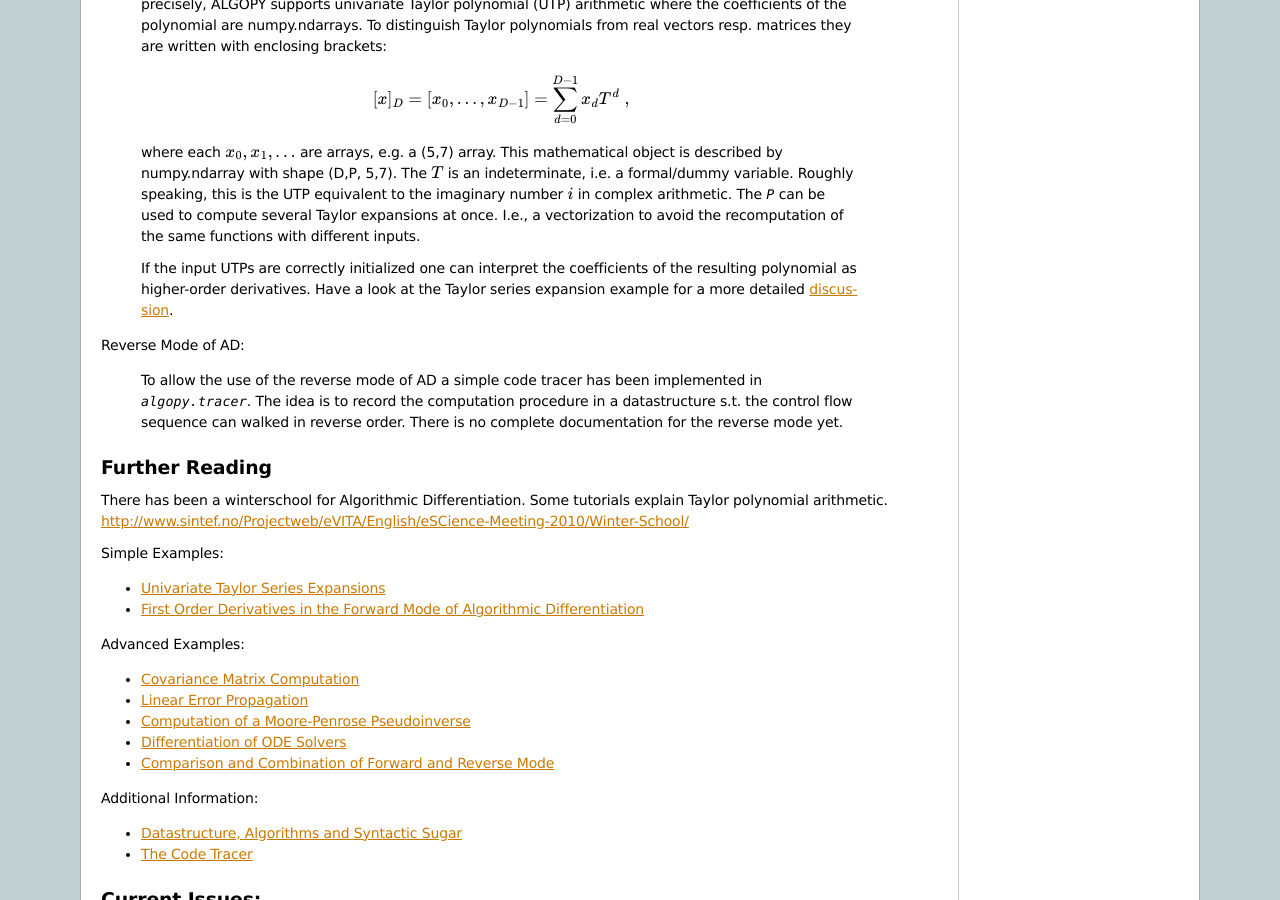
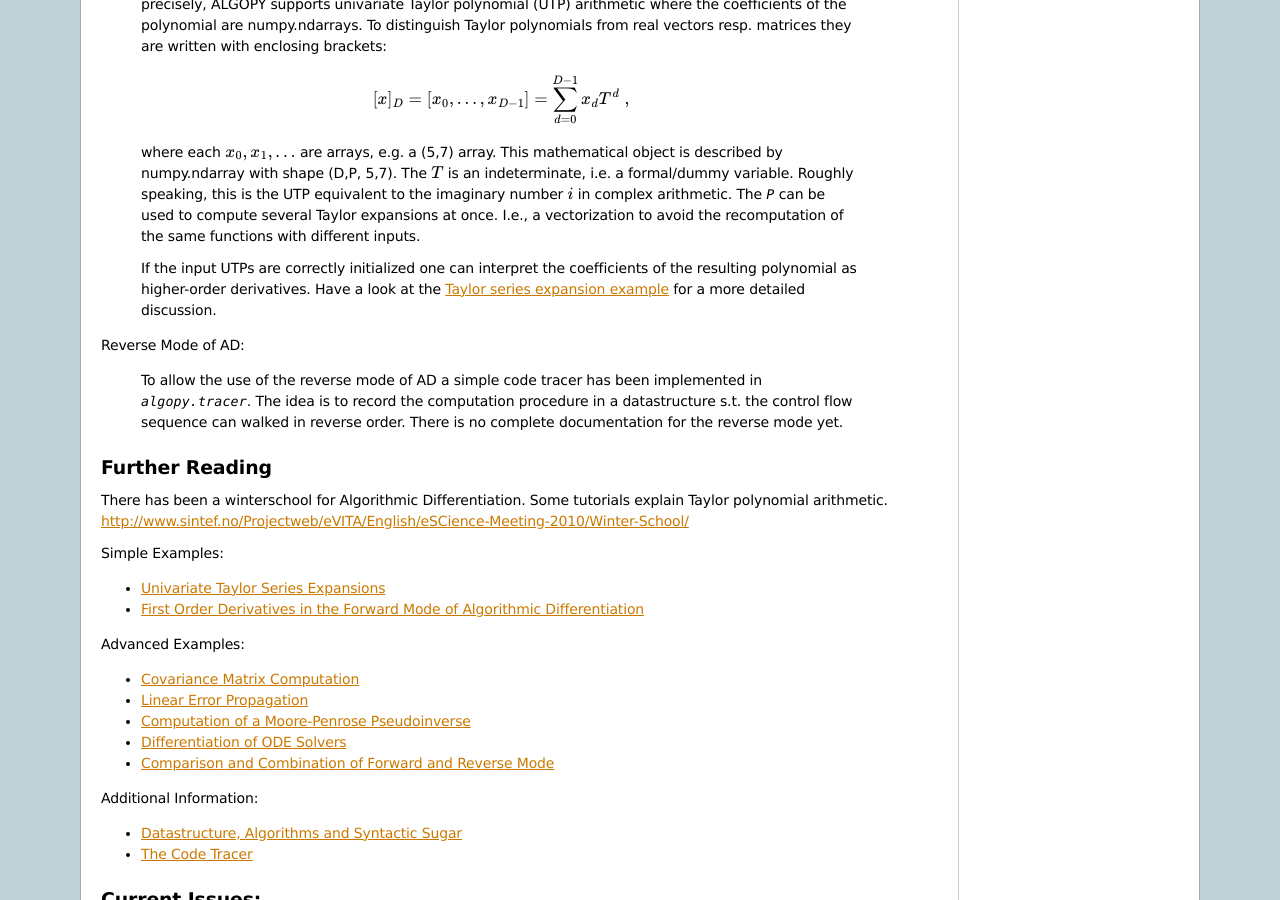
Before and after one commit to b45ch1/algopy, a Sphinx documentation site: the page built from documentation/sphinx/index.rst, in a window 1280 px wide and 900 px high, scrolled down 1984 px. Built offline with Sphinx 7.4.7, drawn with Linux system fonts in a browser that asks for light colours; formulas are drawn with MathJax 3; some of the changed lines change nothing that is shown.

Commit message:
fixed buggy link

```diff
--- a/documentation/sphinx/index.rst
+++ b/documentation/sphinx/index.rst
@@ -98,10 +98,12 @@ Forward Mode of AD:
     The :math:`T` is an indeterminate, i.e. a formal/dummy variable. Roughly speaking, this is the UTP equivalent to the imaginary number :math:`i` in complex arithmetic. The `P` can be used to compute several Taylor expansions at once. I.e., a vectorization to avoid the recomputation of the same functions with different inputs.
 
     If the input UTPs are correctly initialized one can interpret the coefficients of
-    the resulting polynomial as higher-order derivatives. Have a look at the Taylor series expansion example
-    for a more detailed discussion_.
+    the resulting polynomial as higher-order derivatives. Have a look at the `Taylor series expansion example`_
+    for a more detailed discussion.
 
-.. _discussion: examples/series_expansion.rst
+
+.. _`Taylor series expansion example`: ./examples/series_expansion.html
+
 
 Reverse Mode of AD:
 
```
